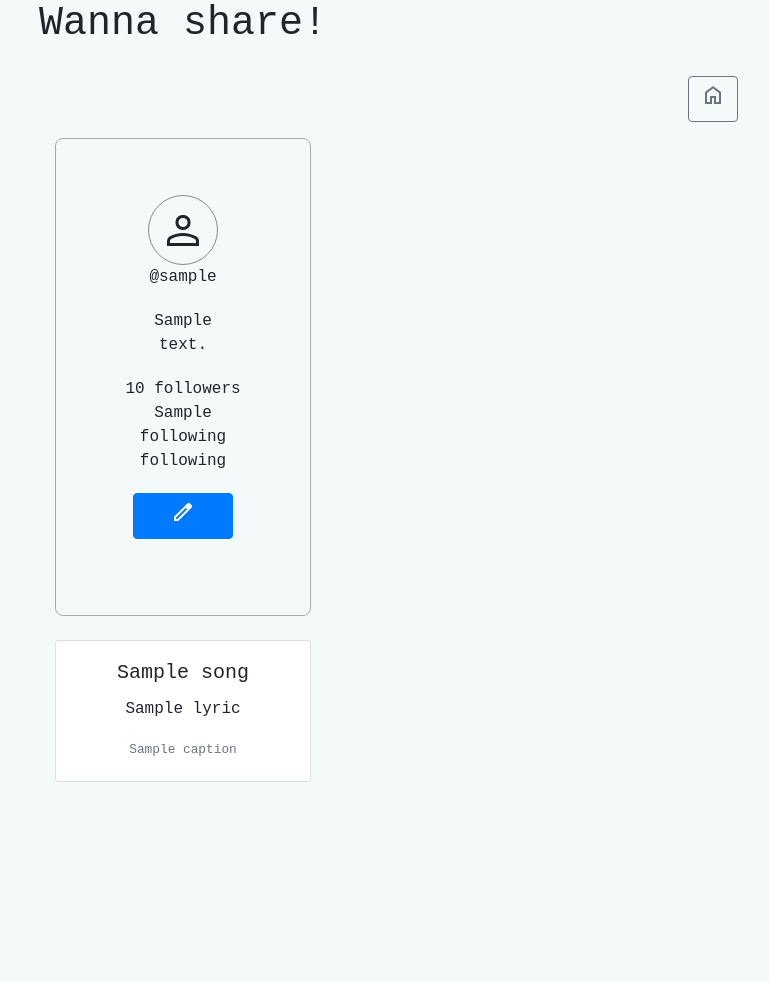
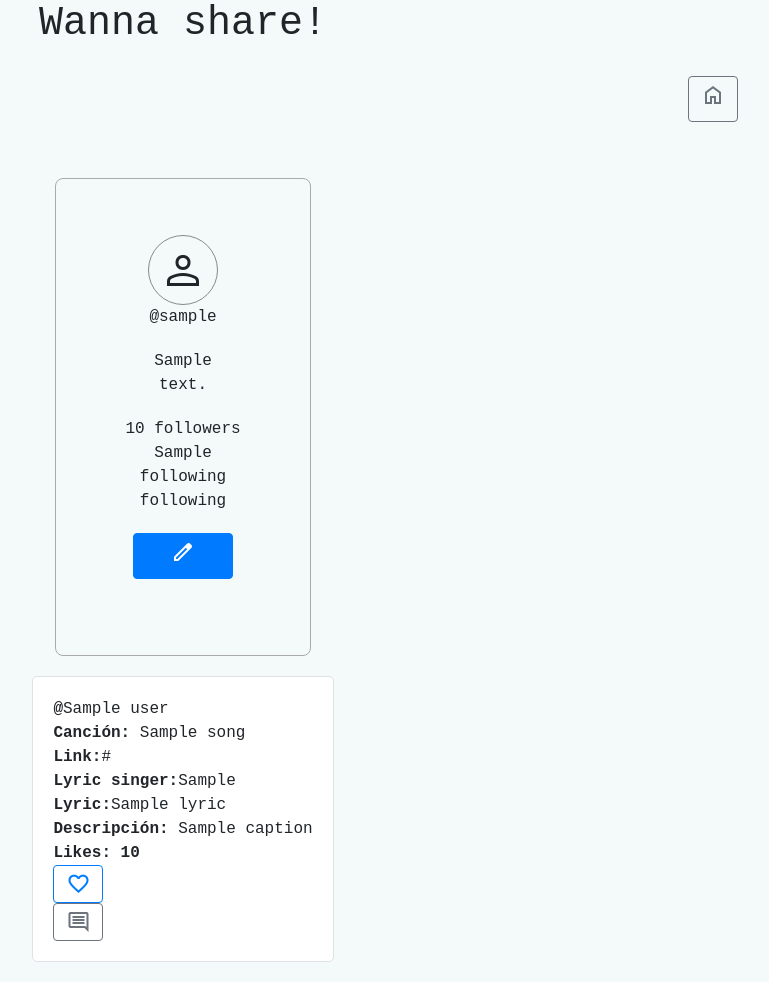
Before and after one commit to Roroo999/ProyectoALS, a Flask app: template templates/profile.html in a window 1280 px wide. Shown: the whole page, without its empty margins (457-1226 px from the left). Before the commit the page ends 782 px from the top, so only its background shows below. Run offline with Flask 3, Linux system fonts and the light colour scheme; the template is opened without the code that fills it: most values are stand-ins (such as "Sample title", 1, 10 or a date in 2020); one stand-in notice (Sample message) is shown; parts of the project's set-up code (start-up, migrations or seed data) failed here and were passed over; some libraries are stand-ins or nearby versions.

Commit message:
Proyecto Done

```diff
--- a/model/Post.py
+++ b/model/Post.py
@@ -39,7 +39,7 @@ class Post:
 
     @property
     def postId(self):
-        return self.__id
+        return self.__postId
 
     def addComment(self, comment):
         self.__comments.append(comment)
--- a/static/style.css
+++ b/static/style.css
@@ -121,6 +121,7 @@ body{
     border: 1px solid #dee2e6;
     padding: 20px;
     margin-bottom: 20px;
+    margin-top: 20px;
     border-radius: 5px;
 }
 
@@ -170,6 +171,18 @@ body{
     margin-bottom: 4vh;
 }
 
+.comment {
+    background-color: #c8eeff;
+    border: 1px solid #dee2e6;
+    padding: 20px;
+    margin-bottom: 20px;
+    border-radius: 5px;
+}
+
+.comment span {
+    display: block;
+}
+
 /*************************************Profile***************************************/
 #personLogo {
     border-radius: 100%;
@@ -179,7 +192,7 @@ body{
 }
 
 #mainContent {
-    text-align: center;
+    margin-top: 5vh;
 }
 
 #saveChanges {
@@ -212,18 +225,13 @@ body{
     max-width: 20vw;
     padding: 7vh;
     margin: 0 auto;
+    text-align: center;
 }
 
 #profileMain {
     display: flex;
     flex-direction: column;
     align-items: center;
-}
-
-.recent-posts {
-    width: 100%;
-    max-width: 600px;
-    margin: 0 auto;
 }
 
 #dashTitles {
--- a/templates/login.html
+++ b/templates/login.html
@@ -35,7 +35,6 @@
                     <button id="loginButton" class="btn btn-primary" type="submit">Sign in</button>
                 </form>
 
-                <a id="forgotPass" href="index.php?controller=user&amp;action=recover">Forgot password?</a><br/>
                 <div id="createContainer" class="mt-3 text-center">
                     <button id="createAcc" class="btn btn-secondary" onclick="window.location.href='/register'">Create user</button>
                 </div>
--- a/templates/profile.html
+++ b/templates/profile.html
@@ -85,28 +85,78 @@
                 {% endif %}
                 </span>
             </div>
-            <div class="recent-posts mt-4">
+
+            <div>
                 {% for post in recent_posts %}
-                    <div class="card my-3">
-                        <div class="card-body">
-                            <h5 class="card-title">{{ post.song }}</h5>
-                            <p class="card-text">{{ post.lyric }}</p>
-                            <p class="card-text"><small class="text-muted">{{ post.caption }}</small></p>
+                    <div class="post">
+                        <span><strong>@</strong>{{ post.user }}</span>
+                        <span><strong>Canción:</strong> {{ post.song }}</span>
+                        <span><strong>Link:</strong><a href="{{ post.song_info.url }}"></a>{{ post.song_info.url }}</span>
+                        <span><strong>Lyric singer:</strong>{{ post.lyricSing }}</span>
+                        <span><strong>Lyric:</strong>{{ post.lyric }}</span>
+                        <span><strong>Descripción:</strong> {{ post.caption }}</span>
+                        <span><strong>Likes: {{ post.likes }}</strong></span>
+
+                        {% if post.liked == 1 %}
+                        <form action="/post/unlike" method="POST">
+                            <input type="hidden" value="{{post.postId}}" name="postID">
+                            <input type="hidden" value="{{ post.user }}" name="userProf">
+                            <button id="likeButton-{{ post.postId }}" class="btn btn-outline-primary" style="background-color: #007bff;">
+                                <span class="material-symbols-outlined" style="color: white";>
+                                    favorite
+                                </span>
+                            </button>
+                        </form>
+                        {% else %}
+                        <form action="/post/like" method="POST">
+                            <input type="hidden" value="{{post.postId}}" name="postID">
+                            <input type="hidden" value="{{ post.user }}" name="userProf">
+                            <button id="likeButton-{{ post.postId }}" class="btn btn-outline-primary">
+                                <span class="material-symbols-outlined">
+                                    favorite
+                                </span>
+                            </button>
+                        </form>
+                        {% endif %}
+
+                        <button id="showComments-{{ post.postId }}" class="btn btn-outline-secondary" onclick="displayComments({{ post.postId }})">
+                            <span class="material-symbols-outlined">
+                                comment
+                            </span>
+                        </button>
+                        <div id="commentContainer-{{ post.postId }}" style="display: none;">
+                            <button id="addComment-{{ post.postId }}" class="btn btn-outline-success" onclick="displayCommForm({{ post.postId }})">
+                                <span class="material-symbols-outlined">
+                                    add
+                                </span>
+                            </button>
+                            <form id="newCommentForm-{{ post.postId }}" style="display: none;" action="/post/comment" method="POST">
+                                <label>New comment</label>
+                                <input type="hidden" value="{{ post.user }}" name="userProf">
+                                <input class="form-control" type="text" name="newComment" required>
+                                <input type="hidden" name="postID" value="{{ post.postId }}">
+                                <button type="submit" class="btn btn-outline-primary">
+                                    <span class="material-symbols-outlined">
+                                        publish
+                                    </span>
+                                </button>
+                            </form>
+                            {% if post.real_comments %}
+                                {% for comment in post.real_comments %}
+                                    <div class="comment">
+                                        <span><strong>@{{ comment.user }}</strong></span>
+                                        <span>{{ comment.text }}</span>
+                                    </div>
+                                {% endfor %}
+                            {% else %}
+                                <span>This post has no comments...</span>
+                            {% endif %}
                         </div>
                     </div>
                 {% endfor %}
             </div>
         </div>
 
-        <div id="dvErrorMsg" class="alert alert-danger" role="alert" style="display: none;">
-            {% with error_messages = get_flashed_messages() %}
-                {% if error_messages %}
-                    {% for message in error_messages %}
-                        {{ message }}
-                    {% endfor %}
-                {% endif %}
-            {% endwith %}
-        </div>
     </section>
 </body>
 </html>
```
Also changed, not shown: model/Comment.py (+6 -1 lines), templates/dashboard.html (+28 -23 lines), views/dashboard.py (+10 -10 lines), views/post.py (+22 -17 lines), views/user.py (+30 -5 lines), 1 other file.
